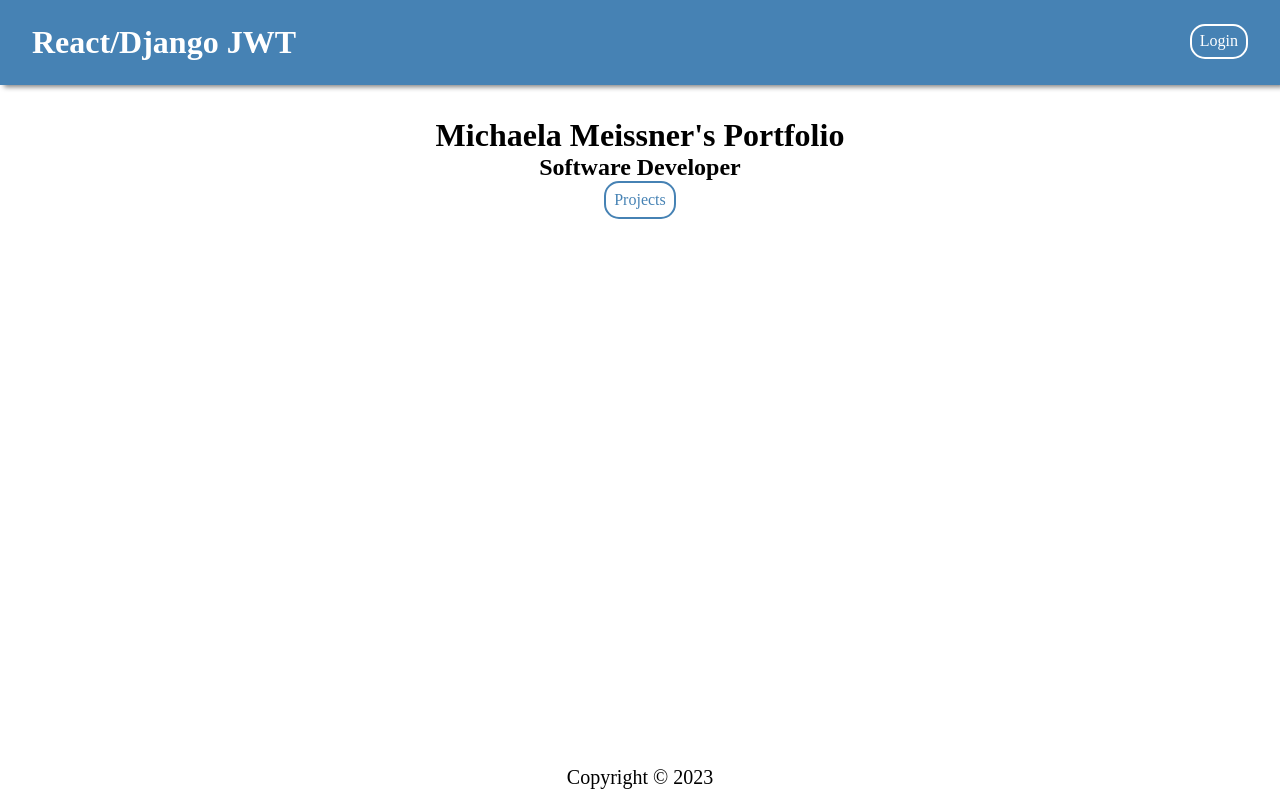
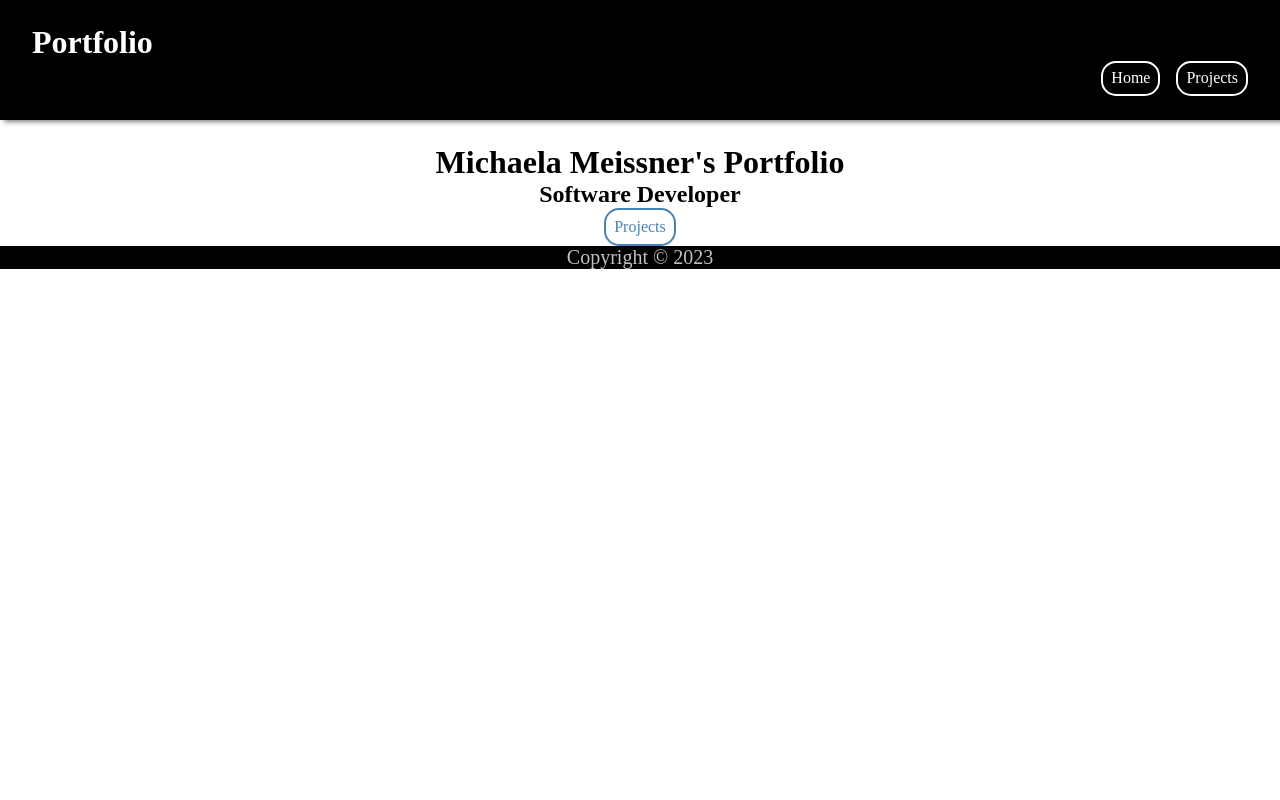
Before and after one commit to Mmeissner37/Portfolio, a React (Create React App) app in the folder frontend/: page / in a window 1280 px wide. Built offline with nearby package versions, Linux system fonts and the light colour scheme.

Commit message:
Linked Capstone + Music Library to Projects Page

```diff
--- a/frontend/src/App.js
+++ b/frontend/src/App.js
@@ -13,7 +13,7 @@ import Navbar from "./components/NavBar/NavBar";
 import Footer from "./components/Footer/Footer";
 
 // Util Imports
-import PrivateRoute from "./utils/PrivateRoute";
+// import PrivateRoute from "./utils/PrivateRoute";
 
 function App() {
   return (
--- a/frontend/src/components/Footer/Footer.css
+++ b/frontend/src/components/Footer/Footer.css
@@ -1,10 +1,11 @@
 footer {
-  position: fixed;
-  bottom: 0;
+  position: bottom;
+  bottom: 0.5rem;
   font-size: 1.2rem;
-  left: 0;
-  padding: 1rem;
+  /* left: 0; */
   text-align: center;
   width: 100%;
   max-height: 50px;
+  color: silver;
+  background-color: black;
 }
--- a/frontend/src/components/NavBar/NavBar.css
+++ b/frontend/src/components/NavBar/NavBar.css
@@ -1,7 +1,15 @@
 ul {
   display: flex;
-  justify-content: space-between;
+  /* justify-content: flex-start; */
+  gap: 1rem;
   list-style-type: none;
+}
+
+.buttons {
+  display: flex;
+  justify-content: flex-end;
+  gap: 1rem;
+  align-items: right;
 }
 
 li {
@@ -9,10 +17,10 @@ li {
 }
 
 .navBar {
-  background: steelblue;
+  background: black;
   box-shadow: 4px 2px 5px gray;
   color: white;
-  margin-bottom: 2rem;
+  /* margin-bottom: 2rem; */
   padding: 1.5rem 2rem;
 }
 
@@ -24,8 +32,8 @@ li {
 }
 
 .navBar button:hover {
-  background: white;
-  color: steelblue;
+  background: silver;
+  color: black;
   cursor: pointer;
 }
 
--- a/frontend/src/components/NavBar/NavBar.jsx
+++ b/frontend/src/components/NavBar/NavBar.jsx
@@ -12,16 +12,15 @@ const Navbar = () => {
       <ul>
         <li className="brand">
           <Link to="/" style={{ textDecoration: "none", color: "white" }}>
-            <b>React/Django JWT</b>
+            <b>Portfolio</b>
           </Link>
         </li>
-        <li>
-          {user ? (
-            <button onClick={logoutUser}>Logout</button>
-          ) : (
-            <button onClick={() => navigate("/login")}>Login</button>
-          )}
-        </li>
+      </ul>
+      <ul className="buttons">
+        <div className="buttons">
+          <li><button onClick={() => navigate("/")}>Home</button></li>
+          <li><button onClick={() => navigate('/projects')}>Projects</button></li>
+        </div>
       </ul>
     </div>
   );
--- a/frontend/src/pages/ProjectsPage/ProjectsPage.css
+++ b/frontend/src/pages/ProjectsPage/ProjectsPage.css
@@ -0,0 +1,12 @@
+.projects-page {
+    background-image: url("https://media.istockphoto.com/id/579157120/vector/construction-skyline-scene-blue-background.jpg?s=2048x2048&w=is&k=20&c=HjUozD3qHq15pMpMAoK14EMY0LhcLLcDL7ieKFnmvs8=");
+    width: 100%;
+    height: 100%;
+    padding-bottom: 25rem;
+    background-size: 100%;
+    background-repeat: no-repeat;
+}
+
+.container {
+    padding-top: 1.5rem;
+}
--- a/frontend/src/pages/ProjectsPage/ProjectsPage.jsx
+++ b/frontend/src/pages/ProjectsPage/ProjectsPage.jsx
@@ -6,17 +6,24 @@ const ProjectsPage = () => {
 
 
     return (
-        <div className='container'>
-            <h1>In Progress</h1>
-            <h1>Please come back soon</h1><br></br>
-            <div>
-                <h3>Here's a sneak peak</h3>
-                <a href="https://github.com/Mmeissner37/Capstone">
-                <img src="C:\Users\mpmei\devCodeCamp_all\Capstone_RestAPI\PawrentHelper2.png" height='100px' width='75px' alt='capstone image' />
-                </a>
+        <div className='projects-page'>
+            <div className='container'>
+                <h1>Currently Under Construction</h1>
+                <h1>Please come back soon</h1><br></br>
+                <div className='capstone'>
+                    <h3>Here's a sneak peak</h3>
+                    <a href="https://github.com/Mmeissner37/Capstone">
+                    <img src="./././assets/PawrentHelper2.png" height='100px' width='75px' alt='capstone teaser' />
+                    </a>
+                </div><br></br>
+                <div className='music-library'>
+                    <h3>And another</h3>
+                    <a href="">
+                        <img src="" height='100px' width='75px' alt='music library thumbnail' />
+                    </a>
+                </div>
             </div>
         </div>
-
      );
 }
 
```
